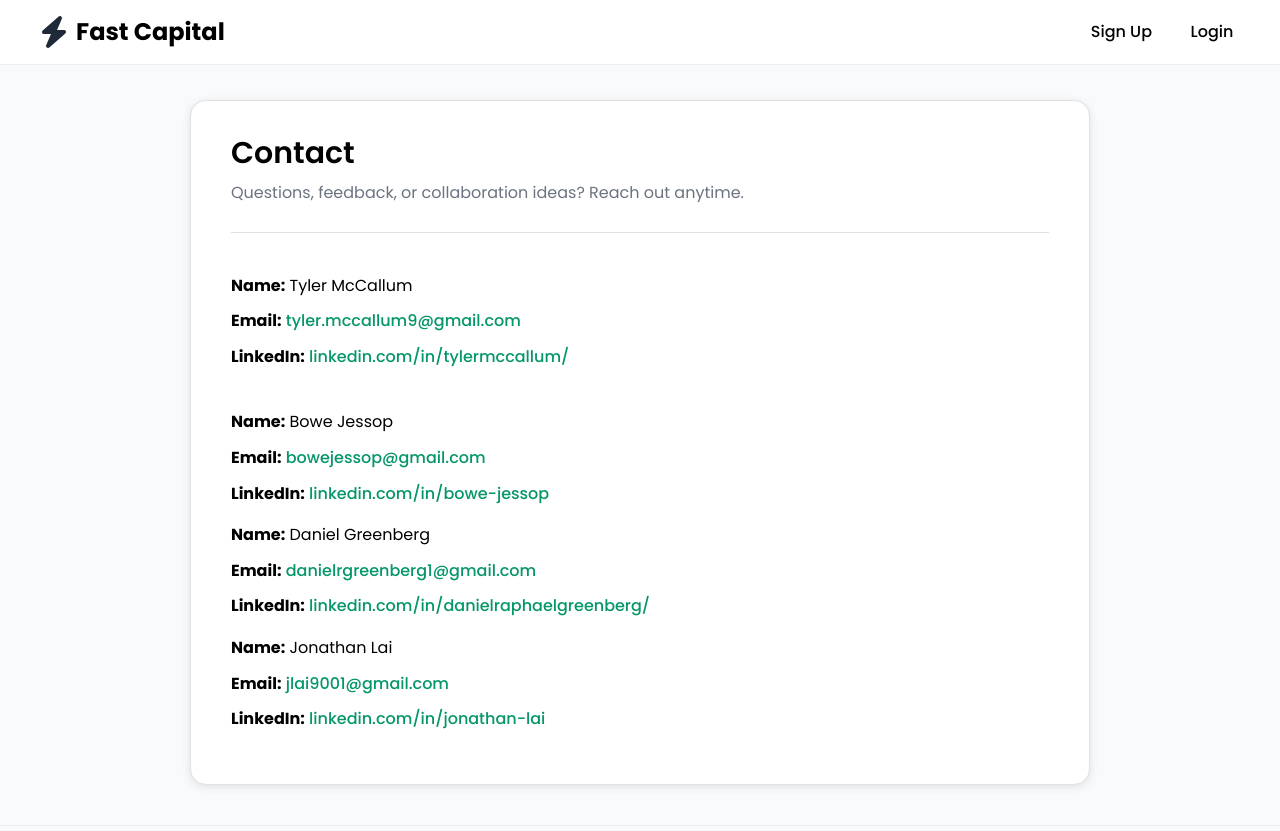
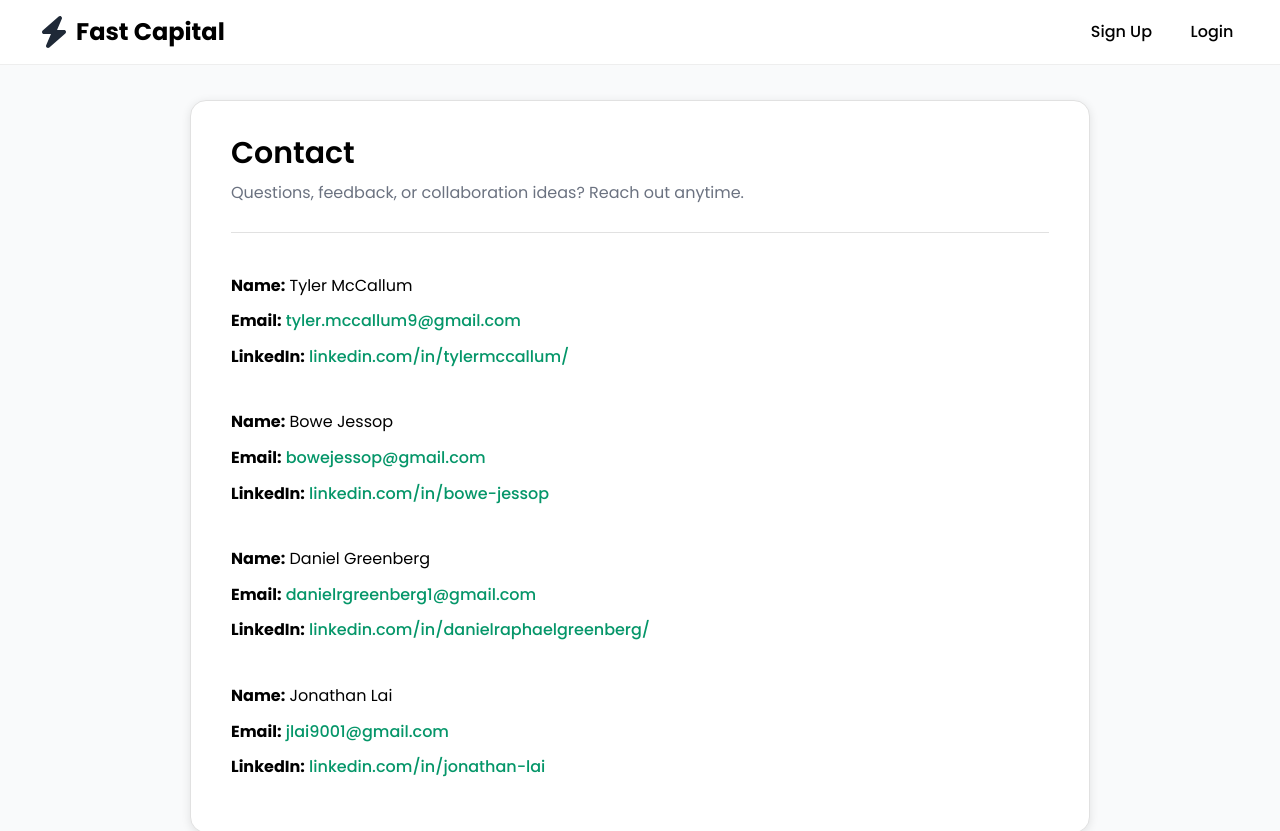
Before and after one commit to jlai9001/FastCapital, a React (Vite) app in the folder client/: page /contact in a window 1280 px wide. Shown: the top 831 px of the page. Built offline with nearby package versions, Linux system fonts and the light colour scheme; no server answers.

Commit message:
contact styling

```diff
--- a/client/src/pages/contact.css
+++ b/client/src/pages/contact.css
@@ -64,6 +64,15 @@
 .contact1{
   margin-bottom: 40px
 }
+
+.contact2{
+  margin-bottom: 40px
+}
+
+.contact3{
+  margin-bottom: 40px
+}
+
 
 .contact-section h2 {
   font-size: 18px;
```
